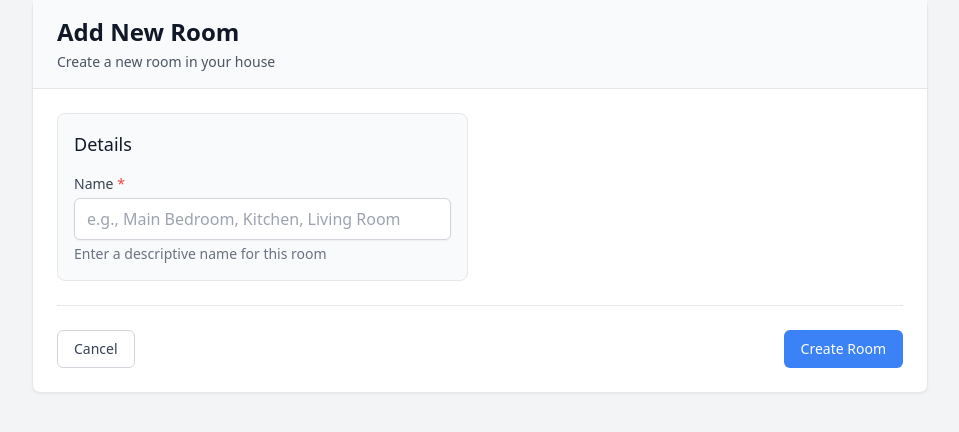
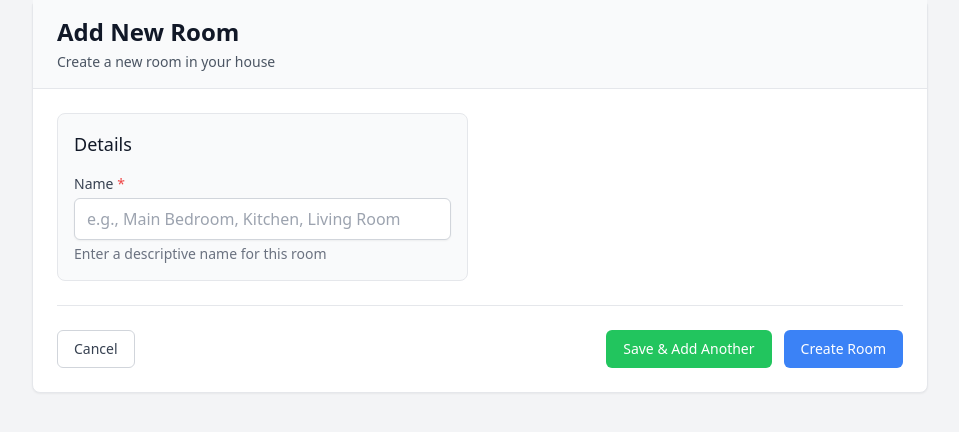
Before and after one commit to soehlert/our-house, a Django app: page /rooms/create/ in a window 1280 px wide; the page is wider, and only the part inside the window is pictured. Shown: the part 89-521 px from the top of that part, without its empty margins (160-1119 px from the left). Run offline with Django 5.2, Linux system fonts and the light colour scheme; some libraries are stand-ins or nearby versions.

Commit message:
fix(room): save and add another...uhhh make it actually work

```diff
--- a/templates/tracker/base_form.html
+++ b/templates/tracker/base_form.html
@@ -59,10 +59,13 @@
                    class="px-4 py-2 text-sm font-medium text-gray-700 bg-white border border-gray-300 rounded-md hover:bg-gray-50 focus:outline-none">
                     Cancel
                 </a>
-                <button type="submit"
-                        class="px-4 py-2 text-sm font-medium text-white bg-blue-500 border border-transparent rounded-md hover:bg-blue-600 focus:outline-none">
-                    {% block submit_text %}Save{% endblock %}
-                </button>
+                <div class="flex gap-3">
+                    {% block extra_buttons %}{% endblock %}
+                    <button type="submit" name="save"
+                            class="px-4 py-2 text-sm font-medium text-white bg-blue-500 border border-transparent rounded-md hover:bg-blue-600 focus:outline-none">
+                        {% block submit_text %}Save{% endblock %}
+                    </button>
+                </div>
             </div>
         </form>
     </div>
--- a/templates/tracker/rooms/form.html
+++ b/templates/tracker/rooms/form.html
@@ -14,6 +14,13 @@
 
 {% block cancel_url %}{% url 'tracker:room_list' %}{% endblock %}
 
+{% block extra_buttons %}
+    <button type="submit" name="save_and_add_another"
+            class="px-4 py-2 text-sm font-medium text-white bg-green-500 border border-transparent rounded-md hover:bg-green-600 focus:outline-none">
+        Save & Add Another
+    </button>
+{% endblock %}
+
 {% block submit_text %}
     {% if object %}Update Room{% else %}Create Room{% endif %}
 {% endblock %}
--- a/tracker/views/room_views.py
+++ b/tracker/views/room_views.py
@@ -21,10 +21,12 @@ def room_create(request):
     """Create a new room."""
     if request.method == 'POST':
         form = RoomForm(request.POST)
-        if 'save_and_add_another' in request.POST:
-            return redirect('tracker:add_room')
-        else:
-            return redirect('tracker:room_detail', pk=room.pk)
+        if form.is_valid():
+            room = form.save()
+            if 'save_and_add_another' in request.POST:
+                return redirect('tracker:room_create')
+            else:
+                return redirect('tracker:room_detail', pk=room.pk)
     else:
         form = RoomForm()
 
```
